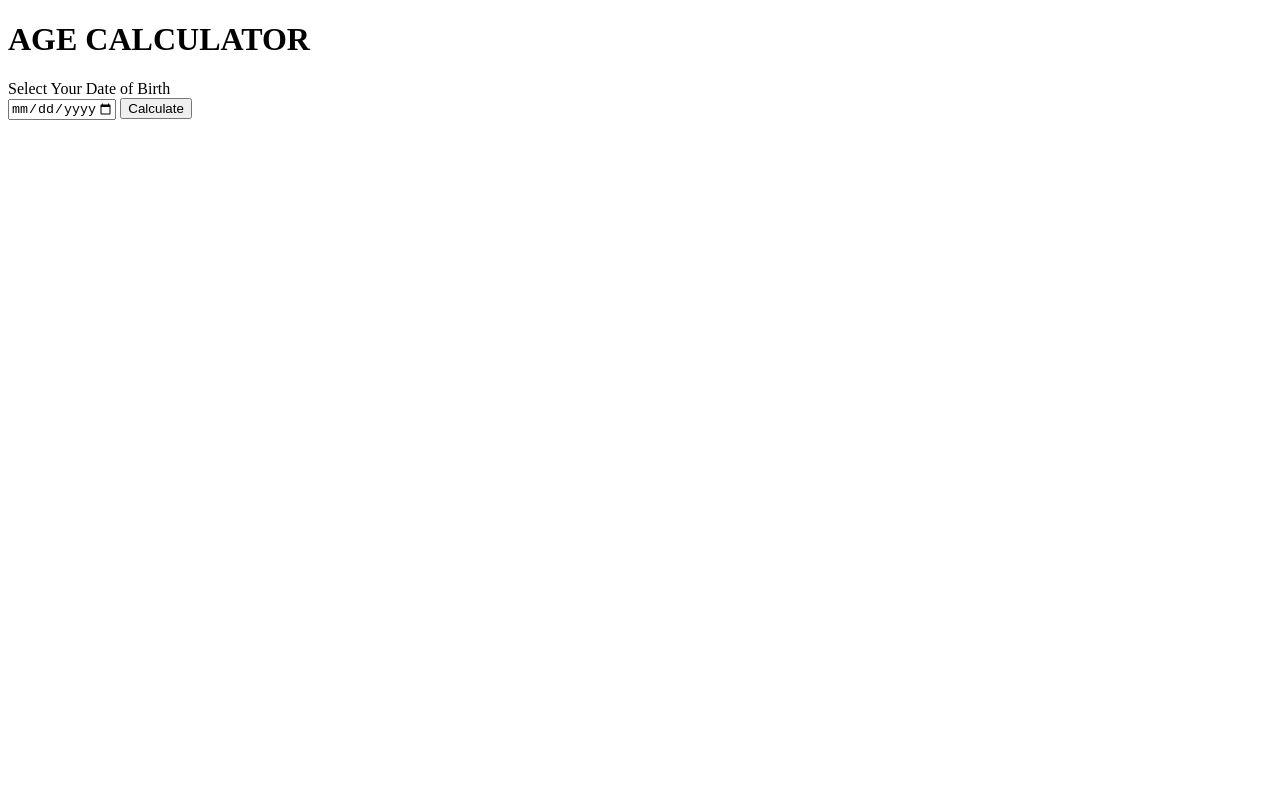
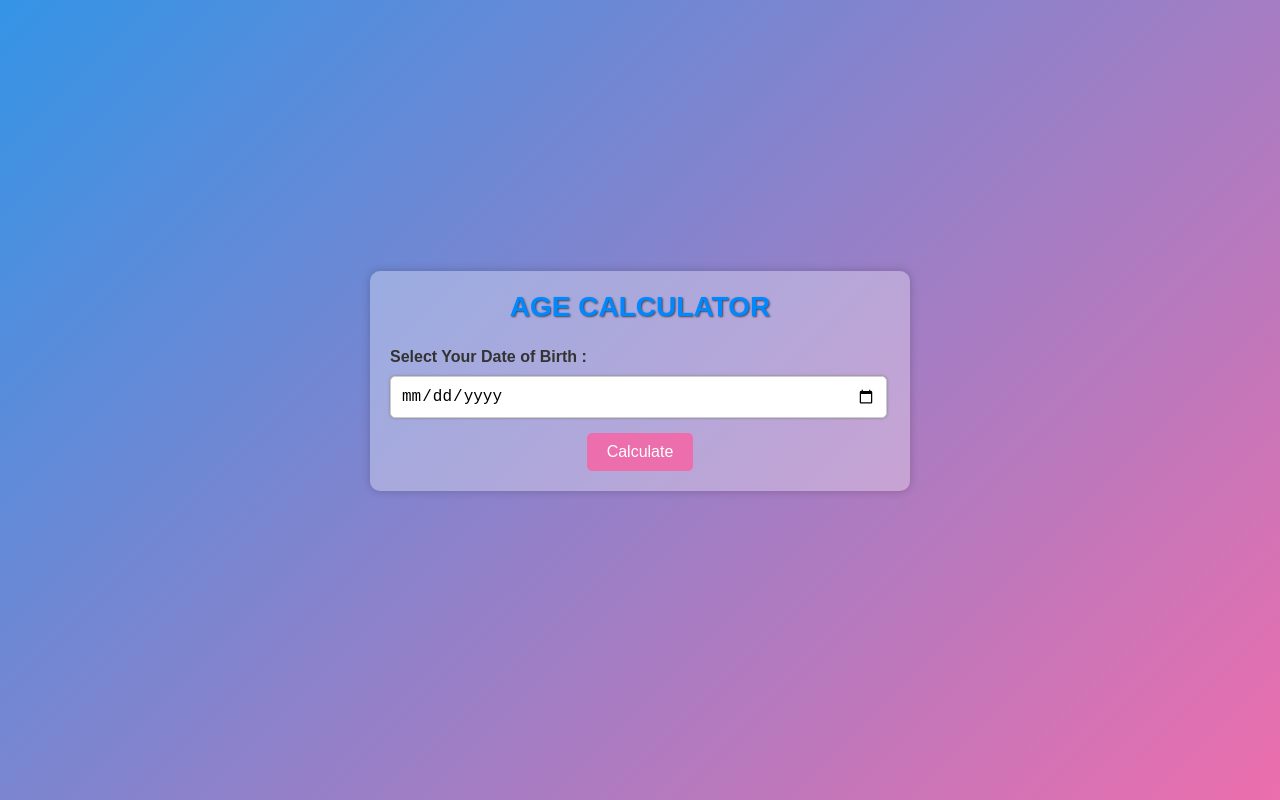
Before and after one commit to pranjalgogoi1209/codealpha_tasks, a plain HTML site: page task3_agecalculator/index.html in a window 1280 px wide. Drawn offline with Linux system fonts and the light colour scheme.

Commit message:
completed task 3

```diff
--- a/task3_agecalculator/index.html
+++ b/task3_agecalculator/index.html
@@ -7,12 +7,14 @@
     <link rel="stylesheet" href="style.css">
 </head>
 <body>
-    <div>
-        <h1>AGE CALCULATOR</h1>
-        <label for="">Select Your Date of Birth</label>
-        <br>
-        <input type="date">
-        <button onclick="calculateAge()">Calculate</button>
+    <div class="main">
+        <div class="div">
+            <h1>AGE CALCULATOR</h1>
+            <label for="">Select Your Date of Birth :</label>
+            <input type="date">
+            <span><button onclick="calculateAge()">Calculate</button></span>
+        </div>
+        <h3 class="result"><span></span></h3>
     </div>
 
 
--- a/task3_agecalculator/index.js
+++ b/task3_agecalculator/index.js
@@ -1,4 +1,5 @@
 const uesrInput = document.querySelector('input')
+const result = document.querySelector('.result')
 
 uesrInput.max = new Date().toISOString().split("T")[0]
 
@@ -7,6 +8,7 @@ const getDaysOfMonth = (year, month) => {
 }
 
 const calculateAge = () => {
+    if (uesrInput.value !== '') {
         const birthDate = new Date(uesrInput.value)
 
         const d1 = birthDate.getDate()
@@ -37,5 +39,9 @@ const calculateAge = () => {
 
         y3 = y2 - y1
 
-    console.log(`${y3} years, ${m3} months, ${d3} days`);
+        result.querySelector('span').innerHTML = `Age : ${y3} years, ${m3} months, ${d3} days`
+    }else{
+        alert("Please Select Your Date of Birth...!")
     }
+
+}
--- a/task3_agecalculator/style.css
+++ b/task3_agecalculator/style.css
@@ -0,0 +1,76 @@
+body, h1, p, label, input, button {
+    margin: 0;
+    padding: 0;
+}
+
+body {
+    font-family: 'Arial', sans-serif;
+    background: linear-gradient(135deg, #3494E6, #EC6EAD);
+    color: #333;
+    display: flex;
+    justify-content: center;
+    align-items: center;
+    min-height: 100vh;
+}
+
+.main{
+    display: flex;
+    flex-direction: column;
+}
+
+.div {
+    background: rgba(255,255,255,0.3);
+    padding: 20px;
+    border-radius: 10px;
+    box-shadow: 0 0 10px rgba(0, 0, 0, 0.2);
+    width: 500px;
+}
+
+h1 {
+    text-align: center;
+    font-size: 28px;
+    margin-bottom: 25px;
+    color: #0088ff;
+    text-shadow: 1px 1px 2px rgba(0, 0, 0, 0.6);
+}
+
+label {
+    display: block;
+    margin-bottom: 10px;
+    font-weight: bold;
+    font-size: 16px;
+}
+
+input[type="date"] {
+    width: 95%;
+    padding: 10px;
+    border: 1px solid #ccc;
+    border-radius: 5px;
+    font-size: 16px;
+    box-shadow: 0 0 3px gray;
+    margin-bottom: 15px;
+}
+
+span{
+    display: flex;
+    justify-content: center;
+}
+
+button {
+    background-color: #EC6EAD;
+    color: #fff;
+    padding: 10px 20px;
+    border: none;
+    border-radius: 5px;
+    font-size: 16px;
+    cursor: pointer;
+    transition: background-color 0.3s ease;
+}
+
+button:hover {
+    background-color: #FF8E53;
+}
+
+button:focus {
+    outline: none;
+}
```
Lines whose indentation alone changed are shown as unchanged.
